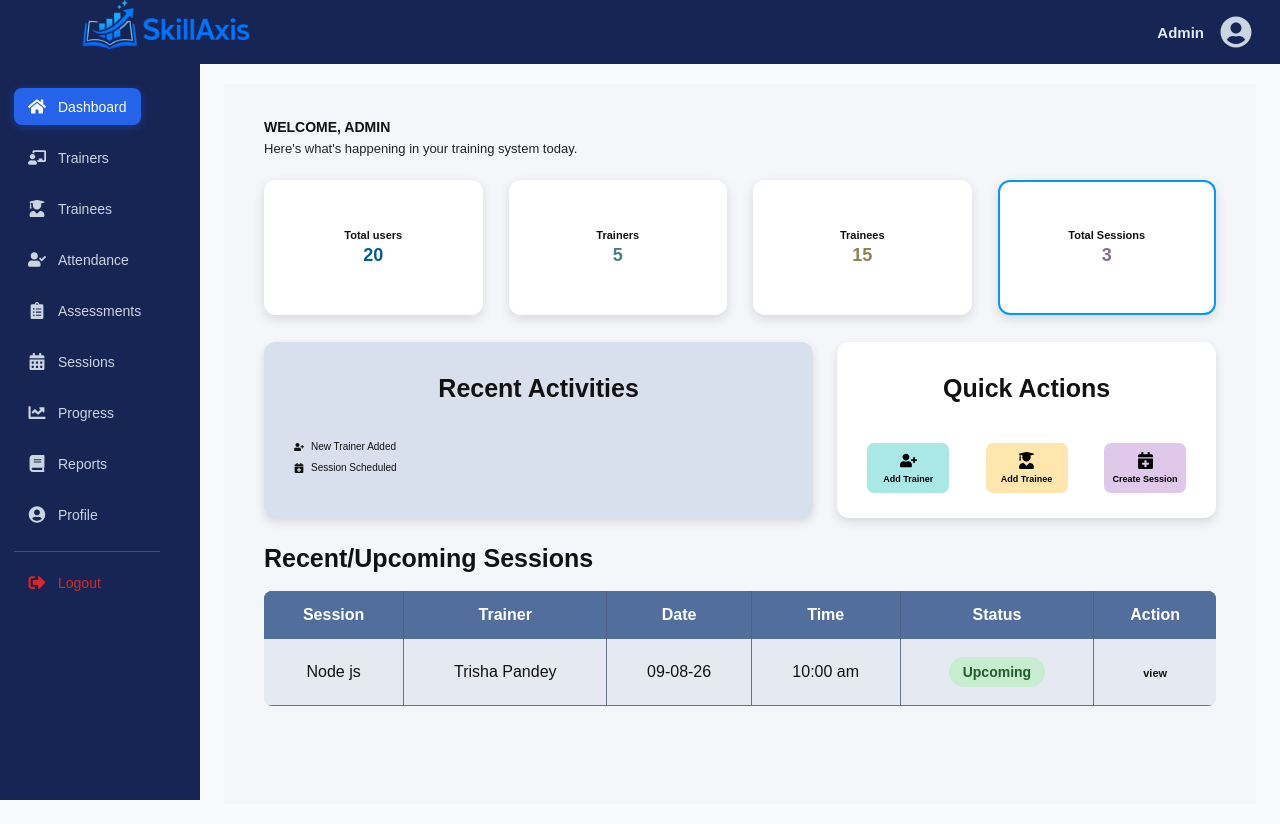
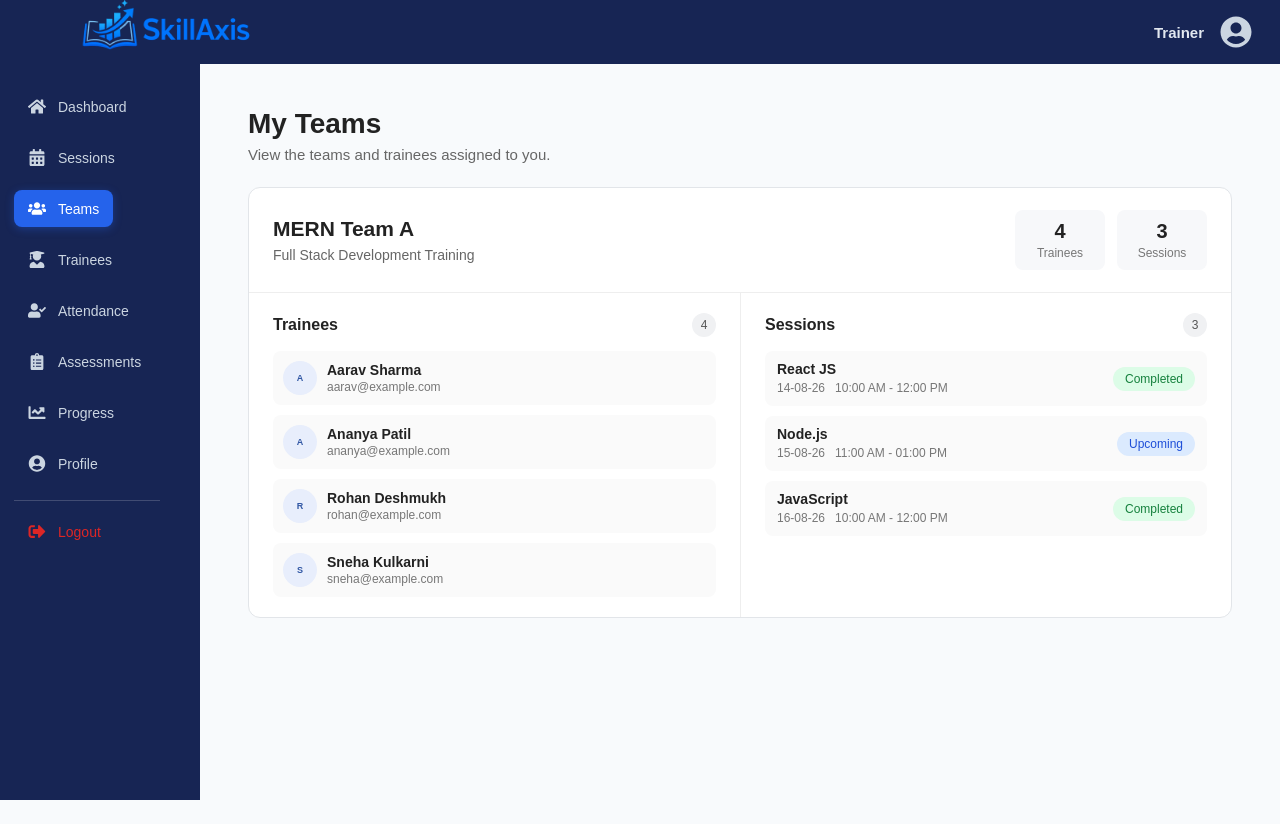
Before and after one commit to avikamane/SkillAxis, a React (Vite) app in the folder client/: page /trainer/teams in a window 1280 px wide. Before the commit this address led to /admin. After the commit the page ends 800 px from the top, so only its background shows below. Built offline with nearby package versions, Linux system fonts and the light colour scheme.

Commit message:
added Teams feature to trainer role

```diff
--- /dev/null
+++ b/client/src/Info/teamData.js
@@ -0,0 +1,18 @@
+export const teams = [
+  {
+    id: 1,
+    name: "MERN Team A",
+    description: "Full Stack Development Training",
+    trainerId: 1,
+    traineeIds: [1, 2, 3, 4],
+    sessionIds: [1, 2, 3],
+  },
+  {
+    id: 2,
+    name: "React Team B",
+    description: "React Development Training",
+    trainerId: 2,
+    traineeIds: [5, 6, 7],
+    sessionIds: [4, 5],
+  },
+];
--- /dev/null
+++ b/client/src/Pages/Trainer/TrainerTeams.css
@@ -0,0 +1,309 @@
+.trainer-teams {
+  padding: 24px;
+}
+
+/* =========================
+   HEADER
+   ========================= */
+
+.teams-header {
+  margin-bottom: 24px;
+}
+
+.teams-header h1 {
+  margin: 0;
+  font-size: 28px;
+  color: #222;
+}
+
+.teams-header p {
+  margin: 6px 0 0;
+  color: #666;
+  font-size: 15px;
+}
+
+/* =========================
+   TEAMS
+   ========================= */
+
+.teams-list {
+  display: flex;
+  flex-direction: column;
+  gap: 20px;
+}
+
+/* =========================
+   TEAM CARD
+   ========================= */
+
+.team-card {
+  background: white;
+  border: 1px solid #e2e5e9;
+  border-radius: 12px;
+  overflow: hidden;
+}
+
+/* =========================
+   TEAM HEADER
+   ========================= */
+
+.team-card-header {
+  display: flex;
+  justify-content: space-between;
+  align-items: center;
+  gap: 20px;
+  padding: 22px 24px;
+  border-bottom: 1px solid #eeeeee;
+}
+
+.team-card-header h2 {
+  margin: 0;
+  font-size: 21px;
+  color: #222;
+}
+
+.team-card-header p {
+  margin: 6px 0 0;
+  color: #666;
+  font-size: 14px;
+}
+
+/* =========================
+   COUNTS
+   ========================= */
+
+.team-counts {
+  display: flex;
+  gap: 12px;
+}
+
+.team-count {
+  min-width: 90px;
+  padding: 10px 16px;
+  background: #f7f8fa;
+  border-radius: 8px;
+  text-align: center;
+}
+
+.team-count strong {
+  display: block;
+  font-size: 20px;
+  color: #222;
+}
+
+.team-count span {
+  display: block;
+  margin-top: 3px;
+  font-size: 12px;
+  color: #777;
+}
+
+/* =========================
+   TEAM DETAILS
+   ========================= */
+
+.team-details {
+  display: grid;
+  grid-template-columns: 1fr 1fr;
+  gap: 0;
+}
+
+.team-section {
+  padding: 20px 24px;
+}
+
+.team-section + .team-section {
+  border-left: 1px solid #eeeeee;
+}
+
+/* =========================
+   SECTION HEADER
+   ========================= */
+
+.team-section-header {
+  display: flex;
+  align-items: center;
+  justify-content: space-between;
+  margin-bottom: 14px;
+}
+
+.team-section-header h3 {
+  margin: 0;
+  font-size: 16px;
+  color: #222;
+}
+
+.team-section-header span {
+  min-width: 24px;
+  height: 24px;
+  padding: 0 7px;
+  border-radius: 12px;
+  background: #f0f1f3;
+  color: #555;
+  font-size: 12px;
+  display: flex;
+  align-items: center;
+  justify-content: center;
+}
+
+/* =========================
+   TRAINEES
+   ========================= */
+
+.trainee-list {
+  display: flex;
+  flex-direction: column;
+  gap: 10px;
+}
+
+.trainee-item {
+  display: flex;
+  align-items: center;
+  gap: 10px;
+  padding: 10px;
+  background: #fafafa;
+  border-radius: 8px;
+}
+
+.trainee-avatar {
+  width: 34px;
+  height: 34px;
+  border-radius: 50%;
+  background: #e8eefc;
+  display: flex;
+  align-items: center;
+  justify-content: center;
+  font-weight: 600;
+  color: #3157a4;
+  flex-shrink: 0;
+}
+
+.trainee-item strong {
+  display: block;
+  font-size: 14px;
+  color: #222;
+}
+
+.trainee-item span {
+  display: block;
+  margin-top: 2px;
+  font-size: 12px;
+  color: #777;
+}
+
+/* =========================
+   SESSIONS
+   ========================= */
+
+.session-list {
+  display: flex;
+  flex-direction: column;
+  gap: 10px;
+}
+
+.session-item {
+  display: flex;
+  align-items: center;
+  justify-content: space-between;
+  gap: 12px;
+  padding: 10px 12px;
+  background: #fafafa;
+  border-radius: 8px;
+}
+
+.session-info {
+  min-width: 0;
+}
+
+.session-info strong {
+  display: block;
+  font-size: 14px;
+  color: #222;
+}
+
+.session-info span {
+  display: inline-block;
+  margin-top: 4px;
+  margin-right: 10px;
+  font-size: 12px;
+  color: #777;
+}
+
+.session-status {
+  flex-shrink: 0;
+  padding: 5px 9px;
+  border-radius: 15px;
+  font-size: 11px;
+  font-weight: 600;
+}
+
+.session-status.upcoming {
+  background: #e8f2ff;
+  color: #2563eb;
+}
+
+.session-status.completed {
+  background: #e8f8ee;
+  color: #16803c;
+}
+
+/* =========================
+   EMPTY STATE
+   ========================= */
+
+.empty-message {
+  margin: 0;
+  padding: 15px;
+  text-align: center;
+  color: #888;
+  font-size: 13px;
+  background: #fafafa;
+  border-radius: 8px;
+}
+
+/* =========================
+   RESPONSIVE
+   ========================= */
+
+@media (max-width: 850px) {
+  .team-card-header {
+    align-items: flex-start;
+    flex-direction: column;
+  }
+
+  .team-counts {
+    width: 100%;
+  }
+
+  .team-count {
+    flex: 1;
+  }
+
+  .team-details {
+    grid-template-columns: 1fr;
+  }
+
+  .team-section + .team-section {
+    border-left: none;
+    border-top: 1px solid #eeeeee;
+  }
+}
+
+@media (max-width: 500px) {
+  .trainer-teams {
+    padding: 16px;
+  }
+
+  .team-card-header {
+    padding: 18px;
+  }
+
+  .team-section {
+    padding: 18px;
+  }
+
+  .session-item {
+    align-items: flex-start;
+    flex-direction: column;
+  }
+}
--- /dev/null
+++ b/client/src/Pages/Trainer/TrainerTeams.jsx
@@ -0,0 +1,127 @@
+import { trainees } from "../../Info/traineeData";
+import { sessions } from "../../Info/sessionData";
+import { teams } from "../../Info/teamData";
+import "./TrainerTeams.css";
+
+function TrainerTeams() {
+  // Temporary ID for the logged-in trainer
+  // Later this will come from authentication
+  const loggedInTrainerId = 1;
+
+  const trainerTeams = teams.filter(
+    (team) => team.trainerId === loggedInTrainerId,
+  );
+
+  return (
+    <div className="trainer-teams">
+      <div className="teams-header">
+        <div>
+          <h1>My Teams</h1>
+          <p>View the teams and trainees assigned to you.</p>
+        </div>
+      </div>
+
+      <div className="teams-list">
+        {trainerTeams.map((team) => {
+          const teamTrainees = trainees.filter((trainee) =>
+            team.traineeIds.includes(trainee.id),
+          );
+
+          const teamSessions = sessions.filter((session) =>
+            team.sessionIds.includes(session.id),
+          );
+
+          return (
+            <div className="team-card" key={team.id}>
+              {/* Team Header */}
+              <div className="team-card-header">
+                <div>
+                  <h2>{team.name}</h2>
+                  <p>{team.description}</p>
+                </div>
+
+                <div className="team-counts">
+                  <div className="team-count">
+                    <strong>{teamTrainees.length}</strong>
+                    <span>Trainees</span>
+                  </div>
+
+                  <div className="team-count">
+                    <strong>{teamSessions.length}</strong>
+                    <span>Sessions</span>
+                  </div>
+                </div>
+              </div>
+
+              {/* Team Details */}
+              <div className="team-details">
+                {/* Trainees */}
+                <div className="team-section">
+                  <div className="team-section-header">
+                    <h3>Trainees</h3>
+                    <span>{teamTrainees.length}</span>
+                  </div>
+
+                  <div className="trainee-list">
+                    {teamTrainees.length > 0 ? (
+                      teamTrainees.map((trainee) => (
+                        <div className="trainee-item" key={trainee.id}>
+                          <div className="trainee-avatar">
+                            {trainee.name.charAt(0)}
+                          </div>
+
+                          <div>
+                            <strong>{trainee.name}</strong>
+                            <span>{trainee.email}</span>
+                          </div>
+                        </div>
+                      ))
+                    ) : (
+                      <p className="empty-message">No trainees assigned.</p>
+                    )}
+                  </div>
+                </div>
+
+                {/* Sessions */}
+                <div className="team-section">
+                  <div className="team-section-header">
+                    <h3>Sessions</h3>
+                    <span>{teamSessions.length}</span>
+                  </div>
+
+                  <div className="session-list">
+                    {teamSessions.length > 0 ? (
+                      teamSessions.map((session) => (
+                        <div className="session-item" key={session.id}>
+                          <div className="session-info">
+                            <strong>{session.title}</strong>
+
+                            <span>{session.date}</span>
+
+                            <span>
+                              {session.startTime} - {session.endTime}
+                            </span>
+                          </div>
+
+                          <span
+                            className={`session-status ${session.status.toLowerCase()}`}
+                          >
+                            {session.status}
+                          </span>
+                        </div>
+                      ))
+                    ) : (
+                      <p className="empty-message">No sessions assigned.</p>
+                    )}
+                  </div>
+                </div>
+              </div>
+            </div>
+          );
+        })}
+      </div>
+    </div>
+  );
+}
+
+export default TrainerTeams;
--- a/client/src/components/Sidebar.jsx
+++ b/client/src/components/Sidebar.jsx
@@ -102,6 +102,7 @@ const routes = {
   Trainer: {
     Dashboard: "/trainer/dashboard",
     Sessions: "/trainer/sessions",
+    Teams: "/trainer/teams",
     Trainees: "/trainer/trainees",
     Attendance: "/trainer/attendance",
     Assessments: "/trainer/assessments",
--- a/client/src/routes/AppRoutes.jsx
+++ b/client/src/routes/AppRoutes.jsx
@@ -5,6 +5,7 @@ import FeatureTrainer from "../Pages/Admin/feature-trainer";
 import FeatureTrainee from "../Pages/Admin/feature-trainee";
 import TrainerDashboard from "../Pages/Trainer/TrainerDashboard";
 import TrainerSessions from "../Pages/Trainer/TrainerSession";
+import TrainerTeams from "../Pages/Trainer/TrainerTeams";
 import TraineeDashboard from "../Pages/Trainee/TraineeDashboard";
 import TraineeSessions from "../Pages/Trainee/TraineeSessions";
 
@@ -28,15 +29,21 @@ function AppRoutes() {
           </Layout>
         }
       />
-        <Route
+      <Route
         path="/admin/trainees"
         element={
           <Layout role="Admin">
             <FeatureTrainee />
           </Layout>
         }
-
-
+      />
+      <Route
+        path="/trainer/teams"
+        element={
+          <Layout role="Trainer">
+            <TrainerTeams />
+          </Layout>
+        }
       />
       {/* Trainer */}
       <Route
```
